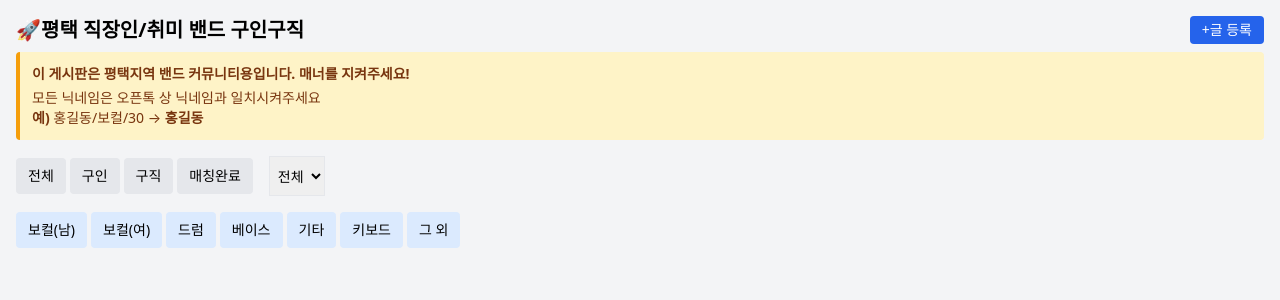
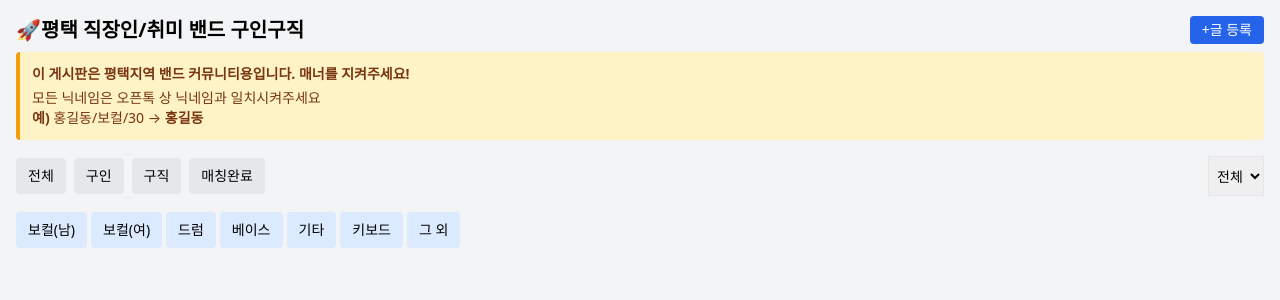
Before and after one commit to Leedaheen/PT_Band, a Flask app: page / in a window 1280 px wide. Shown: the top 300 px of the page. Run offline with Flask 3, Linux system fonts and the light colour scheme; data that the repository does not hold is empty; some libraries are stand-ins or nearby versions.

Commit message:
Update index.html

```diff
--- a/pt-band-final-deploy/templates/index.html
+++ b/pt-band-final-deploy/templates/index.html
@@ -6,6 +6,12 @@
   <title>구인/구직 게시판</title>
   <link rel="icon" href="/static/favicon.ico"/>
   <link href="https://cdn.jsdelivr.net/npm/tailwindcss@2.2.19/dist/tailwind.min.css" rel="stylesheet"/>
+
+  <!-- Supabase 환경 변수 -->
+  <script>
+    const SUPABASE_URL  = 'https://dmjelqvpcsafottblvwx.supabase.co';
+    const SUPABASE_ANON = 'eyJhbGciOiJIUzI1NiIsInR5cCI6IkpXVCJ9.eyJpc3MiOiJzdXBhYmFzZSIsInJlZiI6ImRtamVscXZwY3NhZm90dGJsdnd4Iiwicm9sZSI6ImFub24iLCJpYXQiOjE3NDQxOTAzNDcsImV4cCI6MjA1OTc2NjM0N30.Z8NfPAVbUz7BIi9ifS9bdVFXUYj6dgu00pwP6THNA8A';
+  </script>
 </head>
 <body class="bg-gray-100 p-4">
   <!-- 헤더 -->
@@ -26,20 +32,18 @@
   </div>
 
   <!-- 필터: 타입 + 지역 -->
-  <div class="flex flex-wrap items-center mb-4 space-x-4">
-    <!-- 타입 필터 -->
-    <div class="flex space-x-1 w-full sm:w-auto">
+  <div class="flex justify-between items-center mb-4">
+    <!-- 왼쪽: 타입 필터 -->
+    <div class="flex space-x-2">
       <button class="filter-btn px-3 py-2 bg-gray-200 hover:bg-gray-300 rounded text-sm" data-filter="전체">전체</button>
       <button class="filter-btn px-3 py-2 bg-gray-200 hover:bg-gray-300 rounded text-sm" data-filter="구인">구인</button>
       <button class="filter-btn px-3 py-2 bg-gray-200 hover:bg-gray-300 rounded text-sm" data-filter="구직">구직</button>
       <button class="filter-btn px-3 py-2 bg-gray-200 hover:bg-gray-300 rounded text-sm" data-filter="매칭완료">매칭완료</button>
     </div>
-    <!-- 지역 필터 -->
-    <div class="flex justify-end w-full sm:w-auto">
-      <select id="regionFilter" class="border p-1 text-sm h-10">
-        <option value="전체">전체</option>
-      </select>
-    </div>
+    <!-- 오른쪽: 지역 필터 -->
+    <select id="regionFilter" class="border p-1 text-sm h-10 w-[150%]">
+      <option value="전체">전체</option>
+    </select>
   </div>
 
   <!-- 파트별 필터 -->
@@ -115,7 +119,7 @@
         // 블록 클릭 → 확장/접기
         document.getElementById('job-list').addEventListener('click', e => {
           if (e.target.matches('.match-btn')) return;
-          if (e.target.matches('.filter-btn, .part-filter-btn, #open-form-btn')) return;
+          if (e.target.closest('.filter-btn, .part-filter-btn, #open-form-btn')) return;
           const item = e.target.closest('.job-item');
           if (!item) return;
           const content = item.querySelector('.expand-content');
```
